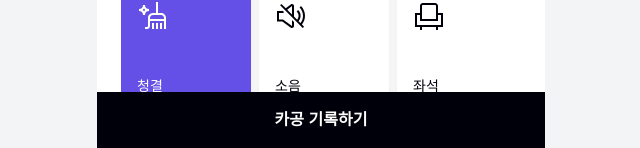
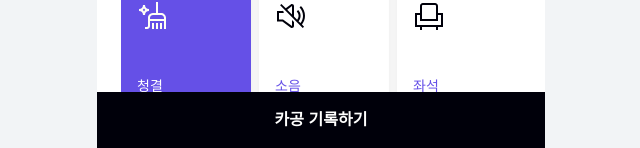
Before and after one commit to kagong-sillok/kagong-sillok-client, a Next.js app: page /place/1 in a window 1280 px wide. Shown: the part 652-800 px from the top of the page, without its empty margins (319-959 px from the left). Built offline with nearby package versions, Linux system fonts and the light colour scheme; a web font is replaced by a local one.

Commit message:
style: 디자인에 맞게 수정

```diff
--- a/src/components/place/KagongBox.tsx
+++ b/src/components/place/KagongBox.tsx
@@ -63,7 +63,7 @@
         className={`filter ${isFirst ? 'invert' : ''}`}
       />
       <div>
-        <p className="text-body2">{status.text}</p>
+        <p className={`text-body2 ${isFirst ? '' : 'text-violet/default'}`}>{status.text}</p>
         <p className="text-sub1">{status.title}</p>
       </div>
     </div>
```
